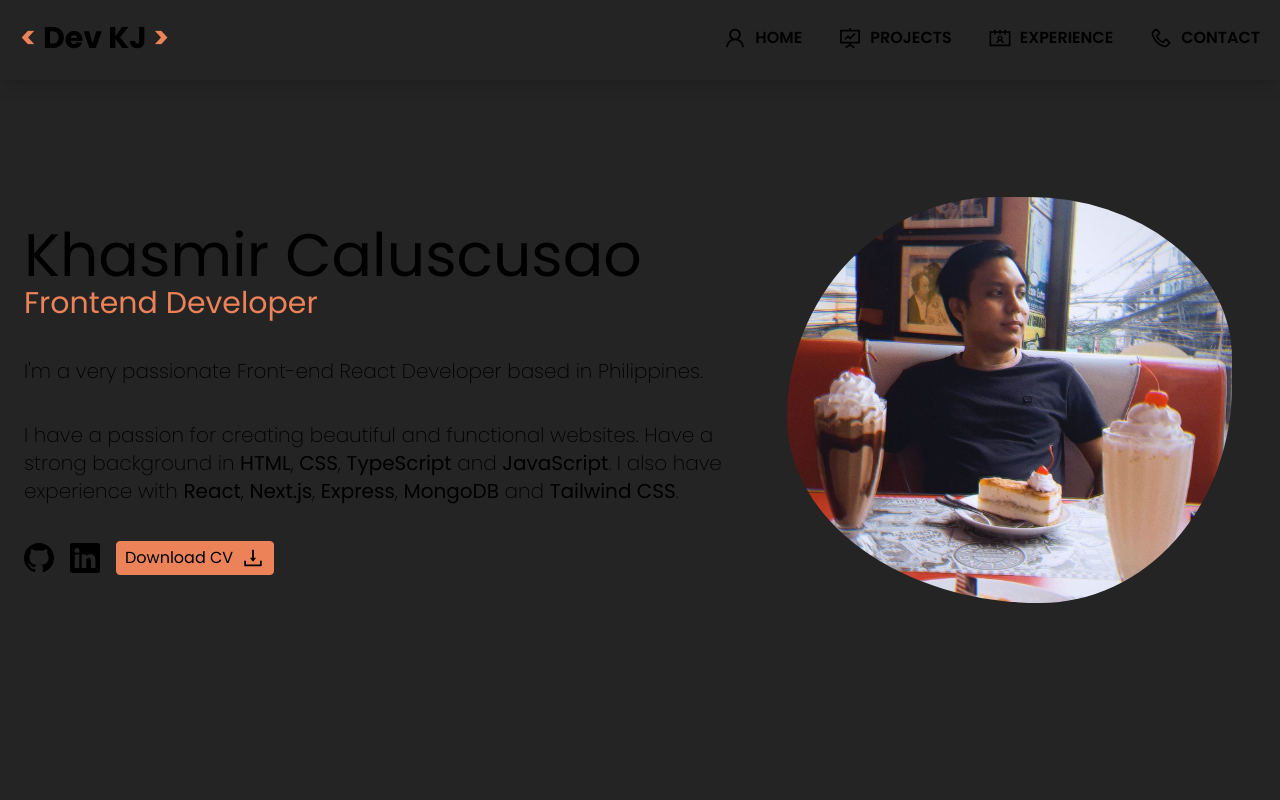
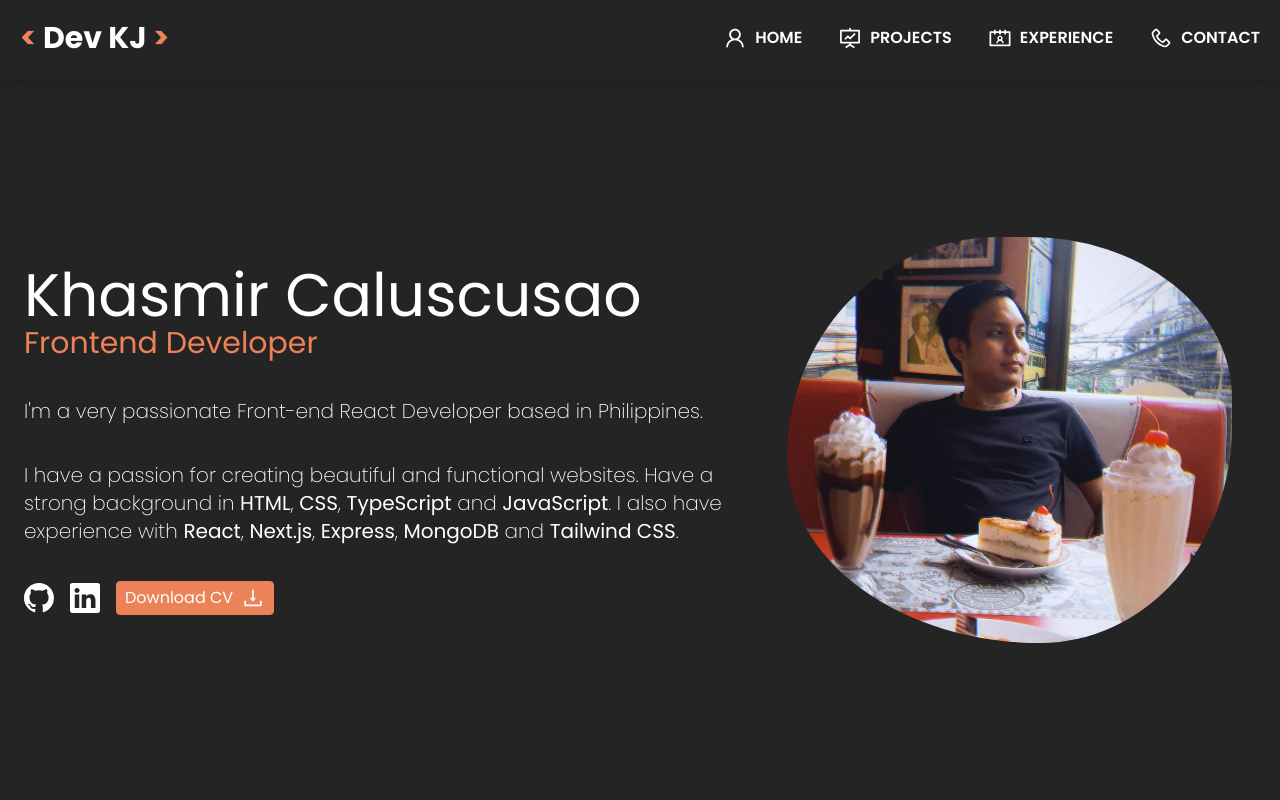
Before and after one commit to khasmir04/react-vite-portfolio, a React (Vite) app: page / in a window 1280 px wide. Shown: the top 800 px of the page. Built offline with nearby package versions, Linux system fonts and the light colour scheme.

Commit message:
feat: redesign layout

```diff
--- a/src/App.tsx
+++ b/src/App.tsx
@@ -6,9 +6,10 @@ import About from './components/sections/About'
 import Contact from './components/sections/Contact'
 import Experience from './components/sections/Experience'
 import Projects from './components/sections/Projects'
+
 function App() {
   return (
-    <div className='App font-poppins'>
+    <div className='font-poppins'>
       {/* <ParticleBackground /> */}
       <MainLayout>
         <About />
@@ -16,7 +17,6 @@ function App() {
         <Experience />
         <Contact />
       </MainLayout>
-      <ScrollButton />
     </div>
   )
 }
--- a/src/components/common/Card.tsx
+++ b/src/components/common/Card.tsx
@@ -10,14 +10,13 @@ interface CardProps {
 }
 
 const StyledLink = styled.a`
-  background-color: #1b1919;
   border: 1px solid #878787;
 `
 
 const Card = (props: CardProps) => {
   const { title, description, image, githubUrl, liveUrl } = props
   return (
-    <div className='mx-auto max-w-lg rounded-lg border border-gray-200 border-gray-700 bg-[#0c0b0b90] text-left shadow'>
+    <div className='mx-auto max-w-lg rounded-lg border border-gray-200 border-gray-700 bg-cod-gray text-left shadow'>
       <div>
         <a href={liveUrl}>
           <img
@@ -36,7 +35,7 @@ const Card = (props: CardProps) => {
           <StyledLink
             href={githubUrl}
             target='_blank'
-            className='inline-flex items-center rounded-lg bg-blue-700 bg-blue-600 px-3 py-2 text-center text-sm font-medium text-white hover:bg-blue-800 hover:bg-blue-700 focus:outline-none focus:ring-4 focus:ring-blue-300 focus:ring-blue-800'
+            className='inline-flex items-center rounded-lg bg-cod-gray px-3 py-2 text-center text-sm font-medium text-white hover:bg-burnt-sienna-700 focus:outline-none focus:ring-4 focus:ring-blue-300 focus:ring-blue-800'
           >
             Github
             <HiExternalLink style={{ fontSize: '18px', marginLeft: '4px' }} />
@@ -44,7 +43,7 @@ const Card = (props: CardProps) => {
           <StyledLink
             href={liveUrl}
             target='_blank'
-            className='ml-2 inline-flex items-center rounded-lg bg-blue-700 bg-blue-600 px-3 py-2 text-center text-sm font-medium text-white hover:bg-blue-800 hover:bg-blue-700 focus:outline-none focus:ring-4 focus:ring-blue-300 focus:ring-blue-800'
+            className='ml-2 inline-flex items-center rounded-lg bg-cod-gray px-3 py-2 text-center text-sm font-medium text-white hover:bg-burnt-sienna-700 focus:outline-none focus:ring-4 focus:ring-blue-300 focus:ring-blue-800'
           >
             Live
             <HiExternalLink style={{ fontSize: '18px', marginLeft: '4px' }} />
--- /dev/null
+++ b/src/components/common/DarkModeButton.tsx
@@ -0,0 +1,34 @@
+import { useState, useEffect } from 'react'
+
+const DarkModeButton = () => {
+  const [isDarkMode, setIsDarkMode] = useState(
+    localStorage.getItem('darkMode') === 'true'
+  )
+
+  useEffect(() => {
+    document.body.classList.toggle('dark', isDarkMode)
+  }, [isDarkMode])
+
+  useEffect(() => {
+    localStorage.setItem('darkMode', isDarkMode.toString())
+    document.body.classList.toggle('dark', isDarkMode)
+  }, [isDarkMode])
+
+  const handleToggleDarkMode = () => {
+    setIsDarkMode((prevMode) => !prevMode)
+  }
+
+  return (
+    <div>
+      <button
+        className='rounded bg-gray-800 py-2 px-4 text-white'
+        onClick={handleToggleDarkMode}
+      >
+        Toggle Dark Mode
+      </button>
+      <p>Dark Mode: {isDarkMode ? 'Enabled' : 'Disabled'}</p>
+    </div>
+  )
+}
+
+export default DarkModeButton
--- a/src/components/common/ScrollButton.tsx
+++ b/src/components/common/ScrollButton.tsx
@@ -9,7 +9,6 @@ const Button = styled.div`
   bottom: 40px;
   font-size: 3rem;
   z-index: 1;
-  color: #eb8258;
 `
 
 const ScrollButton = () => {
@@ -46,7 +45,7 @@ const ScrollButton = () => {
       >
         <FaArrowCircleUp
           onClick={scrollToTop}
-          className='cursor-pointer rounded-full border-2'
+          className='cursor-pointer rounded-full border-2 text-burnt-sienna'
           style={{ display: visible ? 'inline' : 'none' }}
         />
       </motion.div>
--- a/src/components/layout/Header.tsx
+++ b/src/components/layout/Header.tsx
@@ -29,7 +29,7 @@ const Header = () => {
   return (
     <>
       {/* DESKTOP */}
-      <nav className='fixed z-10 hidden h-[80px] w-full bg-mine-shaft p-5 shadow-lg md:block'>
+      <nav className='fixed top-0 z-10 hidden h-[80px] w-full bg-mine-shaft p-5 shadow-lg md:block'>
         <div className='container m-auto flex items-center justify-between'>
           <a
             href='#'
@@ -85,7 +85,7 @@ const Header = () => {
         </div>
       </nav>
       {/* MOBILE */}
-      <nav className='fixed z-10 w-full rounded bg-mine-shaft px-2 py-2.5 shadow-lg sm:px-4 md:hidden'>
+      <nav className='fixed top-0 z-10 w-full rounded bg-mine-shaft px-2 py-2.5 shadow-lg sm:px-4 md:hidden'>
         <div className='container mx-auto flex flex-wrap items-center justify-between'>
           <a
             href='#'
--- a/src/components/layout/MainLayout.tsx
+++ b/src/components/layout/MainLayout.tsx
@@ -1,18 +1,7 @@
-import { ReactNode, useState } from 'react'
-import styled from 'styled-components'
+import { ReactNode } from 'react'
 import Footer from './Footer'
 import Header from './Header'
-// import SideBar from './SideBar'
-
-const StyledContainer = styled.div`
-  /* display: grid; */
-  /* grid-template-columns: 100px auto; */
-  margin: 0 auto;
-`
-
-// const StyledAside = styled.aside`
-//   width: 90px;
-// `
+import ScrollButton from '../common/ScrollButton'
 
 const MainLayout = (props: { children: ReactNode }) => {
   const { children } = props
@@ -21,13 +10,9 @@ const MainLayout = (props: { children: ReactNode }) => {
   return (
     <>
       <Header />
-      <StyledContainer className='container'>
-        {/* <StyledAside> */}
-        {/* <SideBar isLabeled={toggle} handleEnter={() => setToggle(true)} handleLeave={() => setToggle(false)} /> */}
-        {/* </StyledAside> */}
-        <main className='container m-auto'>{children}</main>
-      </StyledContainer>
+      <main className='container m-auto'>{children}</main>
       <Footer />
+      <ScrollButton />
     </>
   )
 }
--- a/src/components/sections/About.tsx
+++ b/src/components/sections/About.tsx
@@ -7,7 +7,6 @@ import { useInView } from 'react-intersection-observer'
 import { AiOutlineDownload } from 'react-icons/ai'
 
 const StyledContainer = styled.div`
-  margin: auto;
   display: flex;
   justify-content: center;
 `
@@ -17,7 +16,7 @@ const About = () => {
   return (
     <StyledContainer
       id='about'
-      className='h-screen flex-col-reverse p-6 md:flex-row md:p-6'
+      className='mx-auto mt-20  h-[calc(100vh-5rem)] flex-col-reverse p-6 md:flex-row md:p-6'
     >
       <div className='flex text-left md:w-3/5'>
         <motion.div className='my-auto'>
--- a/src/index.css
+++ b/src/index.css
@@ -8,8 +8,10 @@
   font-weight: 400;
 
   /* TODO: Remove these and enable dark mode capabilities */
-  color-scheme: light dark;
   /* color: rgba(255, 255, 255, 0.87); */
+  /* color-scheme: light dark; */
+
+  color: #ffffff;
   background-color: #242424;
 
   font-synthesis: none;
```
